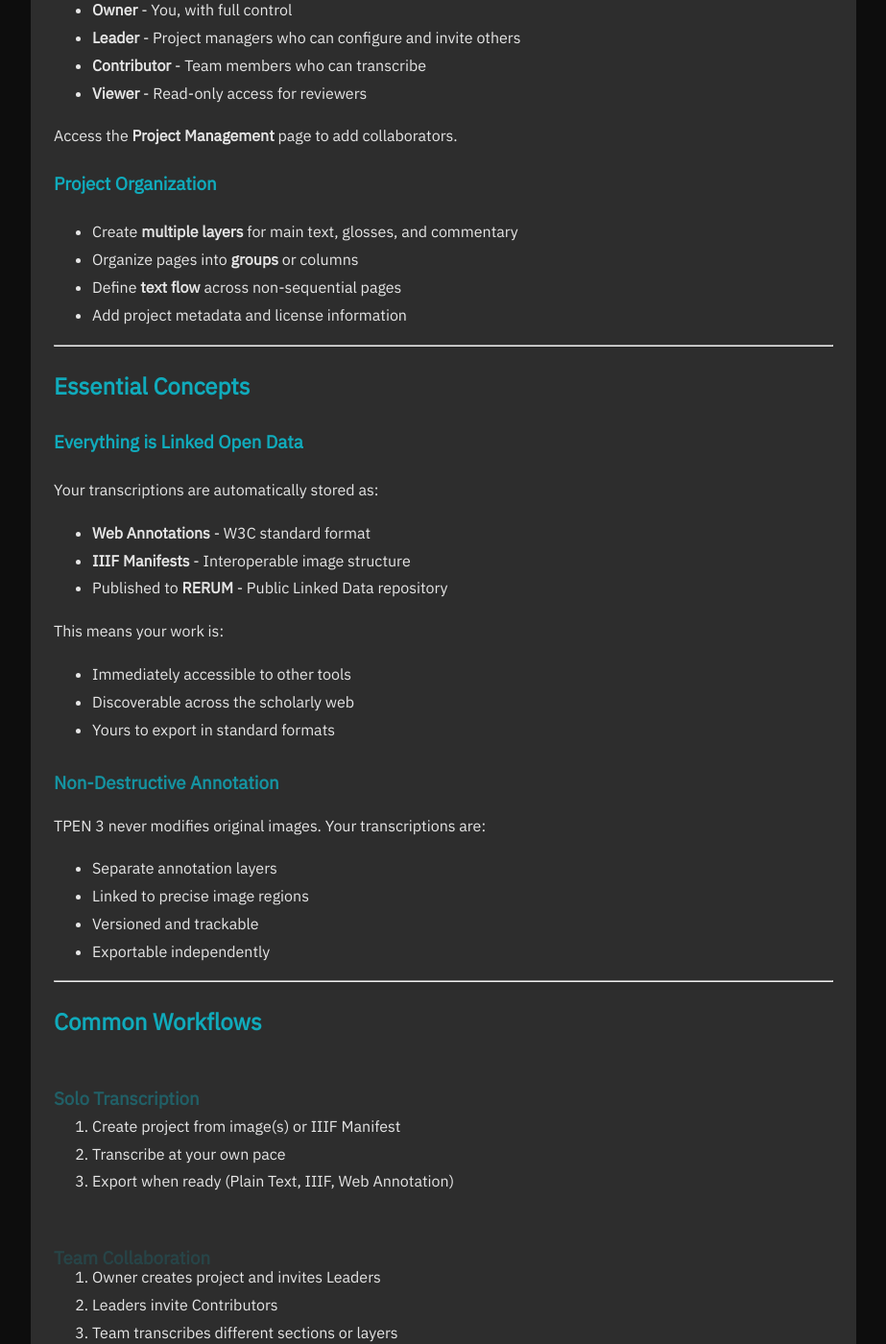
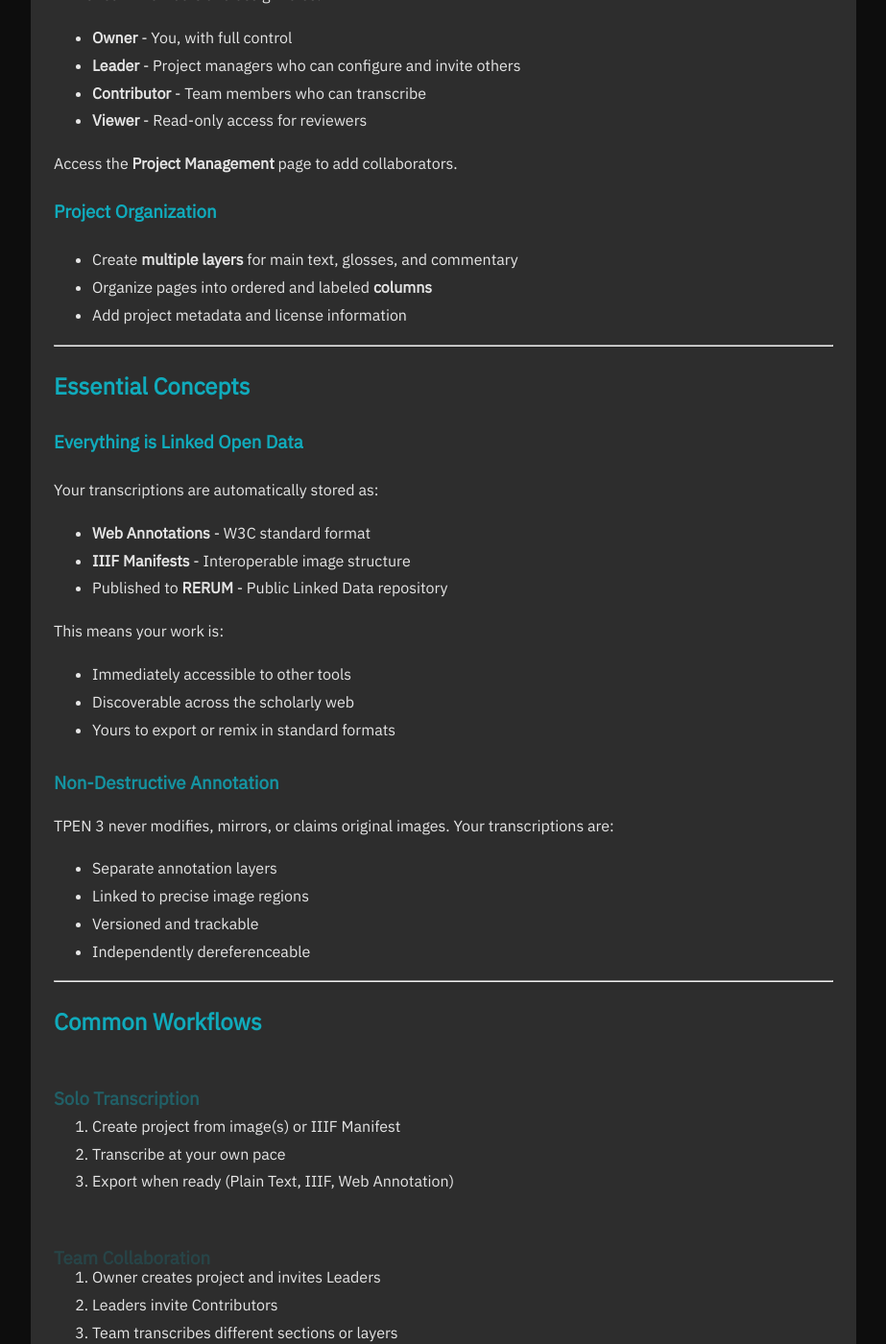
Before and after one commit to CenterForDigitalHumanities/TPEN3, a Jekyll site: the page built from pages/getting-started.md, in a window 1280 px wide and 1400 px high, scrolled down 1759 px. Shown: the whole window at 96% size, without its empty margins (178-1101 px from the left). Built offline with Jekyll 4.4.1, drawn with Linux system fonts in a browser that asks for light colours; some of the changed text lies outside the part shown.

Commit message:
Update getting-started.md

```diff
--- a/pages/getting-started.md
+++ b/pages/getting-started.md
@@ -60,6 +60,7 @@ The Classic Interface is available first, offering:
 - Image zoom and navigation
 - Auto-save functionality
 - Column and layer organization
+- Split-screen tools and QuickType shortcuts
 
 More interfaces are coming soon for complex layouts and specialized workflows.
 
@@ -77,8 +78,7 @@ Access the **Project Management** page to add collaborators.
 ### Project Organization
 
 - Create **multiple layers** for main text, glosses, and commentary
-- Organize pages into **groups** or columns
-- Define **text flow** across non-sequential pages
+- Organize pages into ordered and labeled **columns**
 - Add project metadata and license information
 
 ---
@@ -88,22 +88,25 @@ Access the **Project Management** page to add collaborators.
 ### Everything is Linked Open Data
 
 Your transcriptions are automatically stored as:
+
 - **Web Annotations** - W3C standard format
 - **IIIF Manifests** - Interoperable image structure
 - Published to **RERUM** - Public Linked Data repository
 
 This means your work is:
+
 - Immediately accessible to other tools
 - Discoverable across the scholarly web
-- Yours to export in standard formats
+- Yours to export or remix in standard formats
 
 ### Non-Destructive Annotation
 
-TPEN 3 never modifies original images. Your transcriptions are:
+TPEN 3 never modifies, mirrors, or claims original images. Your transcriptions are:
+
 - Separate annotation layers
 - Linked to precise image regions
 - Versioned and trackable
-- Exportable independently
+- Independently dereferenceable
 
 ---
 
@@ -151,7 +154,7 @@ This is an early access release, so some features are still in development:
 - **Limited interface options** - Classic interface only (complex layout and specialized interfaces coming soon)
 - **Export formats** - Plain text, IIIF, and Web Annotation available (TEI and other formats planned)
 - **Manifest editing** - Coming in future updates
-- **Advanced image manipulation** - Basic zoom/pan available (rotation, color adjustment planned)
+- **Advanced image manipulation** - Basic zoom/pan, color adjustment available (rotation or segmenting planned)
 
 We appreciate your patience and feedback as we continue development!
 
```
Also changed, not shown: other parts of pages/getting-started.md (+1 -7 lines).
